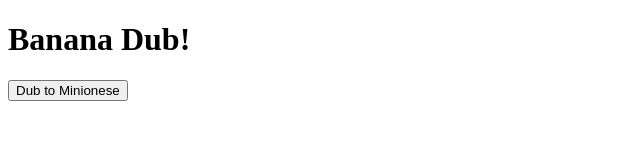
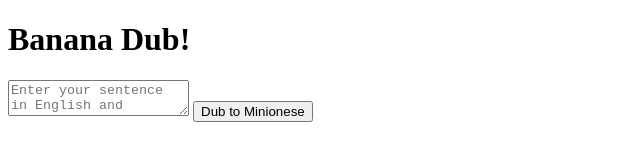
Before and after one commit to ritika99/minions-translator, a plain HTML site: page index.html in a window 1280 px wide. Shown: the whole page, without its empty margins (0-640 px from the left). Drawn offline with Linux system fonts and the light colour scheme.

Commit message:
feat - added input textarea

```diff
--- a/app.js
+++ b/app.js
@@ -1,5 +1,7 @@
 var btnTranslate = document.querySelector("#btn-translate");
+var txtInput = document.querySelector("#txt-input");
 
 btnTranslate.addEventListener("click", function clickEventHandler() {
     console.log("Bello!");
+    console.log(txtInput.value);
 });
--- a/index.html
+++ b/index.html
@@ -9,6 +9,9 @@
 
 <body>
     <h1>Banana Dub!</h1>
+    <textarea id="txt-input"
+        placeholder="Enter your sentence in English and minions will translate it to the banana language."
+    ></textarea>
     <button id="btn-translate">Dub to Minionese</button>
     <script src="app.js" type="text/javascript"></script>
 </body>
```
